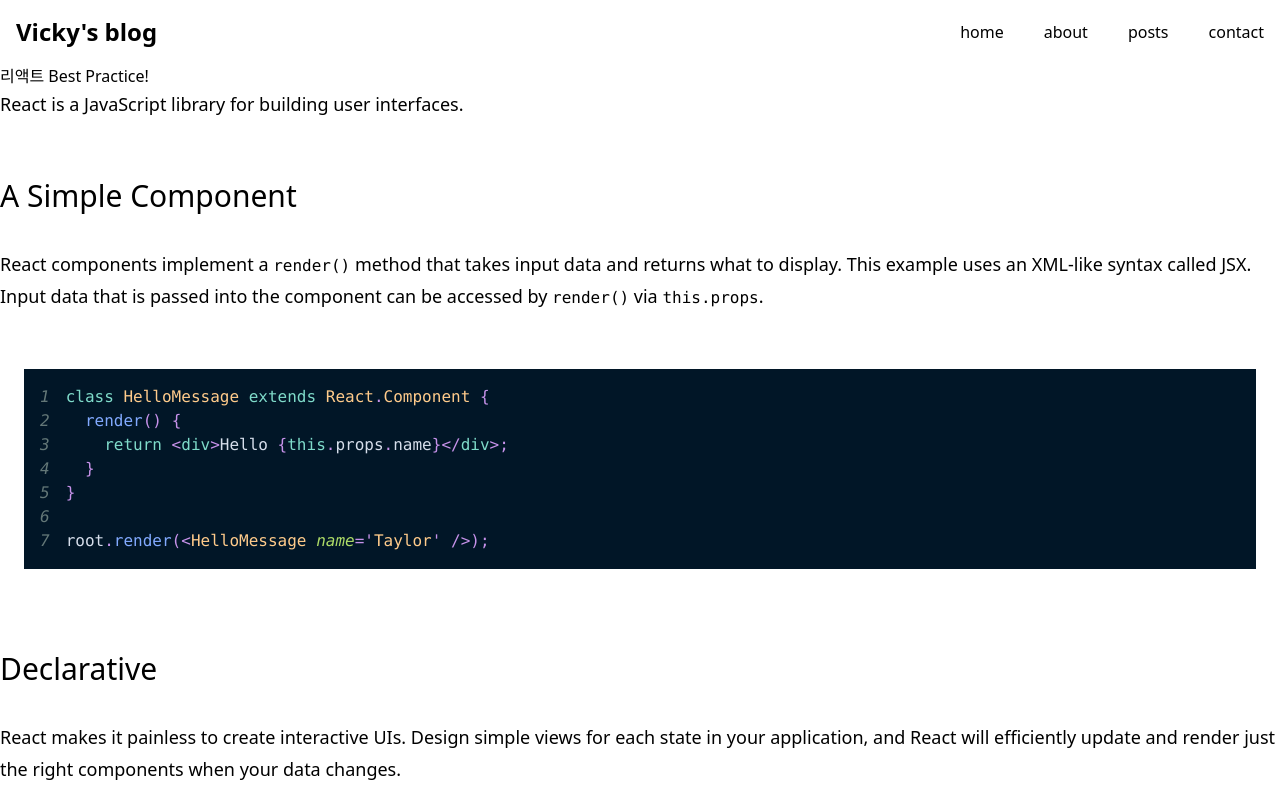
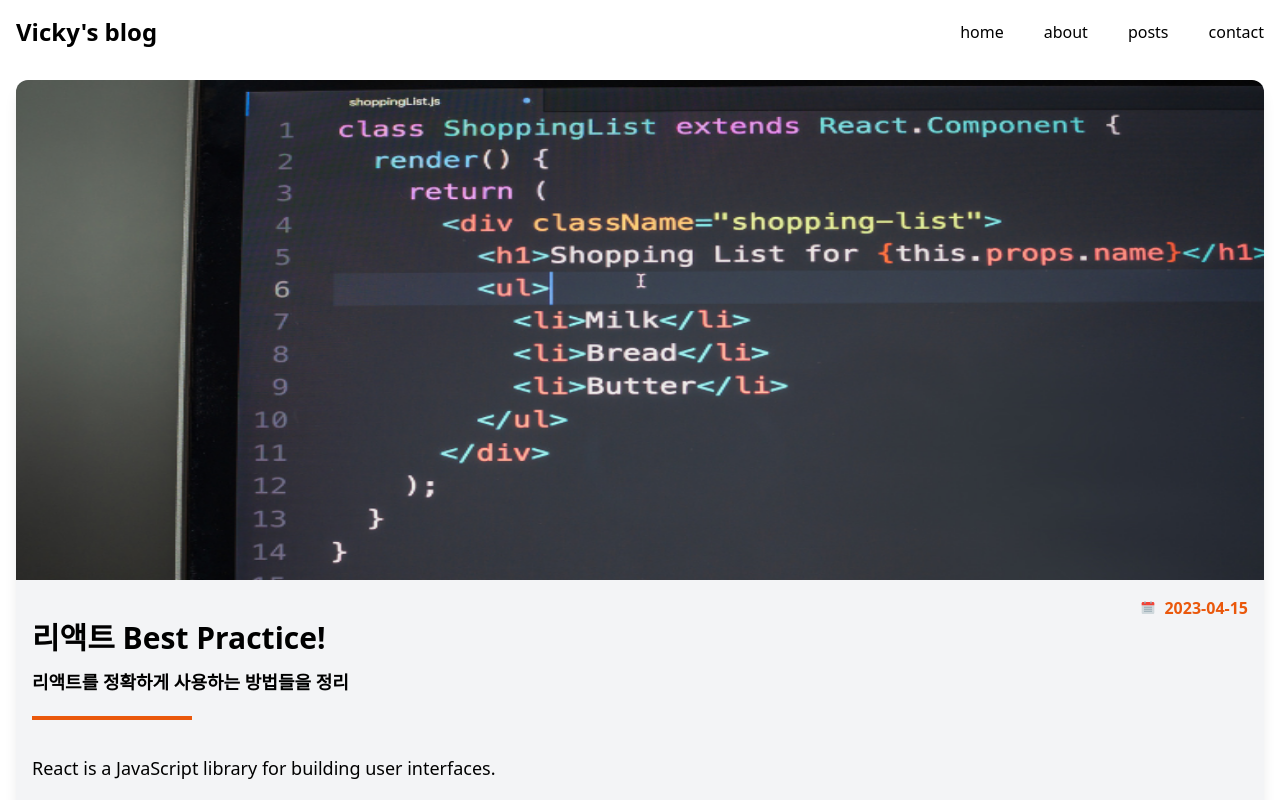
Before and after one commit to wonieeVicky/nextjs-blog, a Next.js app: page /posts/best-react-practices in a window 1280 px wide. Built offline with nearby package versions, Linux system fonts and the light colour scheme.

Commit message:
feat: PostPage 스타일 추가

```diff
--- a/src/app/posts/[path]/page.tsx
+++ b/src/app/posts/[path]/page.tsx
@@ -1,7 +1,9 @@
 import { getPostData, getPosts, getSiblingPosts } from '@/service/posts';
+import { FcCalendar } from 'react-icons/fc';
 import { redirect } from 'next/navigation';
 import { Metadata } from 'next';
 import MarkDownViewer from '@/components/MarkDownViewer';
+import Image from 'next/image';
 
 export const revalidate = 3;
 
@@ -19,17 +21,32 @@ export function generateMetadata({ params }: Props): Metadata {
 }
 
 export default async function PostPage({ params: { path } }: Props) {
-  const post = await getPostData(path);
+  const { title, description, date, path: PostPath, content } = await getPostData(path);
 
-  if (!post) {
+  if (!title) {
     redirect('/posts'); // 존재하지 않는 path 입력한 경우 posts redirect
   }
 
   return (
-    <>
-      <h1>{post.title}</h1>
-      <MarkDownViewer content={post.content} />
-    </>
+    <article className="rounded-xl overflow-hidden bg-gray-100 shadow-lg m-4">
+      <Image
+        className="w-full h-1/5s max-h-[500px]"
+        src={`/images/posts/${PostPath}.png`}
+        alt={title}
+        width={760}
+        height={420}
+      />
+      <section className="flex flex-col p-4">
+        <div className="flex items-center self-end text-orange-600">
+          <FcCalendar />
+          <p className="font-semibold ml-2 text-base">{date.toString()}</p>
+        </div>
+        <h1 className="text-3xl font-bold mb-3">{title}</h1>
+        <p className="text-lg font-semibold">{description}</p>
+        <div className="w-40 border-2 border-orange-600 mt-5 mb-8" />
+        <MarkDownViewer content={content} />
+      </section>
+    </article>
   );
 }
 
```
